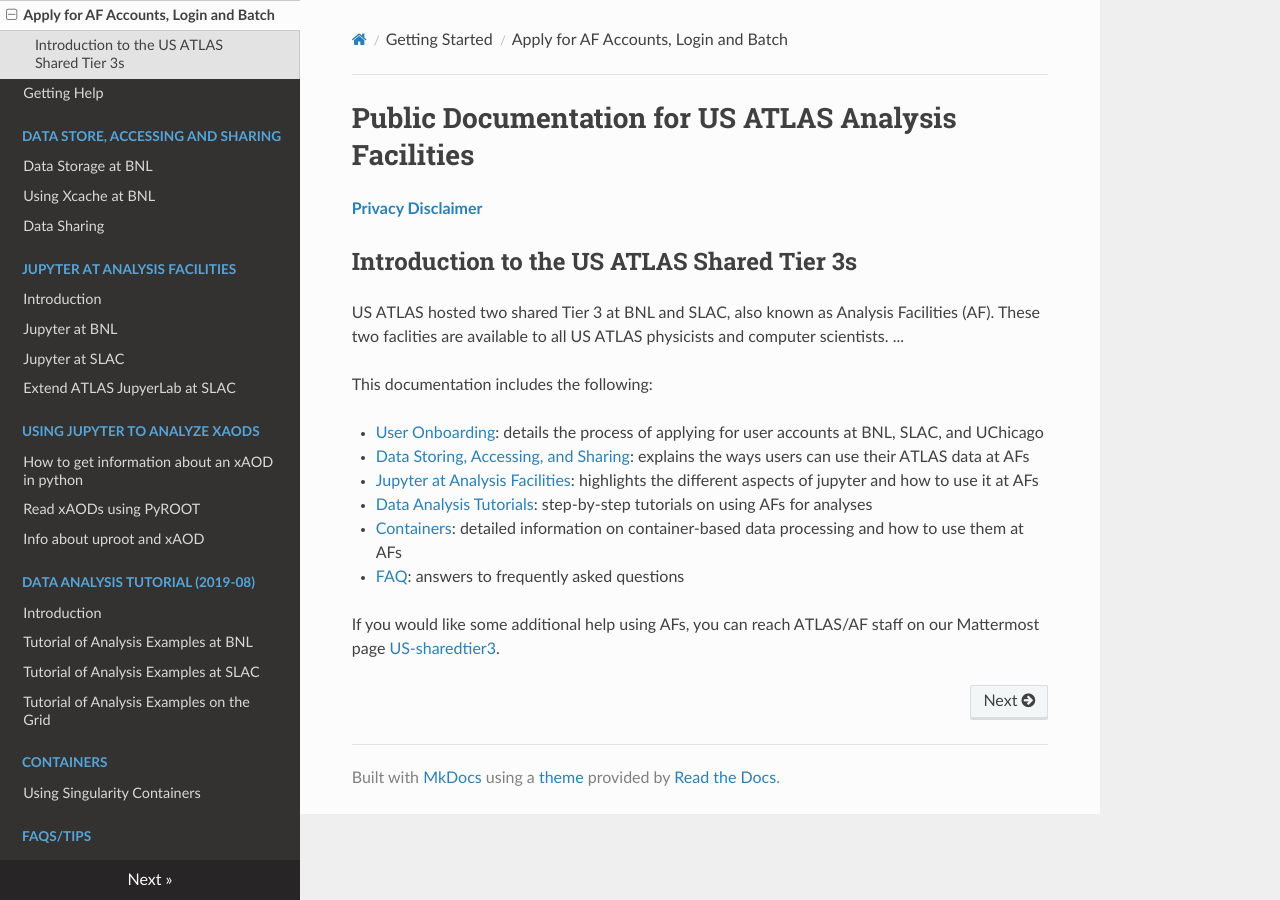
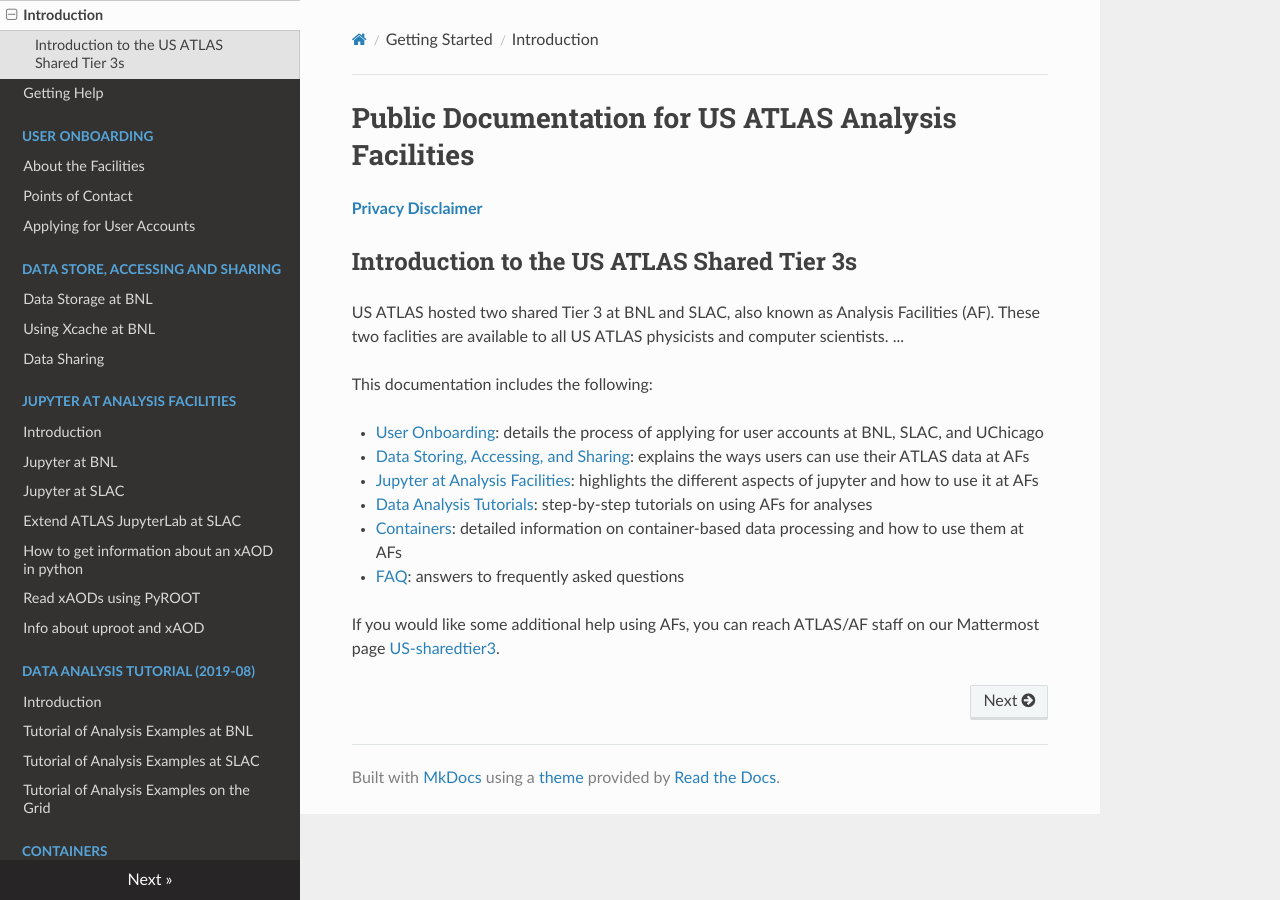
Before and after one commit to usatlas/AFdocs, an MkDocs documentation site: the page built from tier3docs/README.md, in a window 1280 px wide. Built offline with MkDocs 1.6.1, drawn with Linux system fonts in a browser that asks for light colours; nearby versions of some CDN libraries.

Commit message:
modifying mkdocs

```diff
--- a/mkdocs.yml
+++ b/mkdocs.yml
@@ -1,4 +1,4 @@
-site_name: US ATLAS Analysis Facilities
+site_name: US ATLAS Analysis Facilities Test Site
 docs_dir: tier3docs
 site_dir: site
 extra_javascript:
@@ -7,8 +7,12 @@ plugins:
   - include-markdown
 nav:
     - 'Getting Started':
-        - 'Apply for AF Accounts, Login and Batch': README.md
+        - 'Introduction': README.md
         - 'Getting Help': GettingHelp.md
+    - 'User Onboarding':
+        - 'About the Facilities': UserOnboarding/facility.md
+        - 'Points of Contact': UserOnboarding/contact.md
+        - 'Applying for User Accounts': UserOnboarding/account.md
     - 'Data Store, Accessing and Sharing':
         - 'Data Storage at BNL': doma/storage/BNL/storage-at-bnl.md
         - 'Using Xcache at BNL': doma/Xcache/BNL/Using-Xcache-at-BNL.md
@@ -17,8 +21,7 @@ nav:
         - 'Introduction': jupyter/JupyterAtTier3s.md
         - 'Jupyter at BNL': jupyter/BNLjupyter.md
         - 'Jupyter at SLAC': jupyter/SLACjupyter.md
-        - 'Extend ATLAS JupyerLab at SLAC': jupyter/SLACJupyterExtraFuncs.md
-    - 'Using Jupyter to analyze xAODs':
+        - 'Extend ATLAS JupyterLab at SLAC': jupyter/SLACJupyterExtraFuncs.md
         - 'How to get information about an xAOD in python': jupyter/examples/xAODcheck.md
         - 'Read xAODs using PyROOT': https://github.com/usatlas/tier3docs/blob/master/jupyter/examples/pyROOT_example.ipynb
         - 'Info about uproot and xAOD': jupyter/examples/convert_specific_variables.py.txt
```
